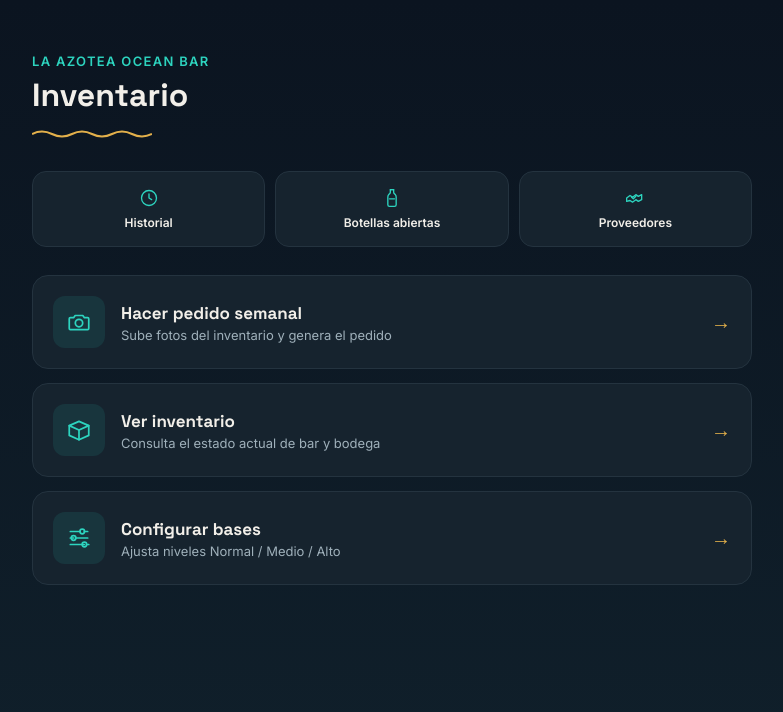
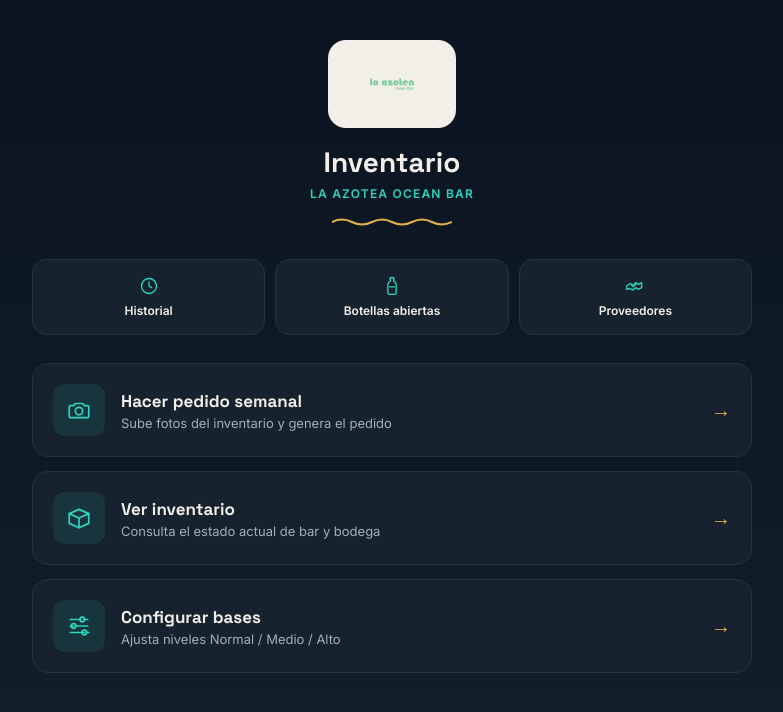
Before and after one commit to pipescratch/Inventario_backend, a Next.js app: page / in a window 1280 px wide. Shown: the top 712 px of the page, without its empty margins (248-1031 px from the left). Built offline with nearby package versions, Linux system fonts and the light colour scheme.

Commit message:
Update page.js

```diff
--- a/app/page.js
+++ b/app/page.js
@@ -113,33 +113,50 @@
     >
       <div style={{ maxWidth: "720px", margin: "0 auto", padding: "40px 20px 56px" }}>
         {/* Encabezado */}
-        <header style={{ marginBottom: "28px" }}>
-          <p
+        <header style={{ marginBottom: "28px", textAlign: "center" }}>
+          <div
             style={{
-              color: colores.acento,
-              fontWeight: 600,
-              fontSize: "13px",
-              letterSpacing: "0.1em",
-              textTransform: "uppercase",
-              marginBottom: "6px",
+              display: "inline-flex",
+              alignItems: "center",
+              justifyContent: "center",
+              background: "#F2EFE9",
+              borderRadius: "18px",
+              padding: "16px 28px",
+              marginBottom: "16px",
             }}
           >
-            La Azotea Ocean Bar
-          </p>
+            <img
+              src="/logo_azt.png"
+              alt="La Azotea Ocean Bar"
+              style={{ height: "56px", width: "auto", display: "block" }}
+            />
+          </div>
           <h1
             style={{
               fontFamily: display.style.fontFamily,
               color: colores.texto,
               fontWeight: 700,
-              fontSize: "32px",
+              fontSize: "28px",
               margin: 0,
             }}
           >
             Inventario
           </h1>
+          <p
+            style={{
+              color: colores.acento,
+              fontWeight: 600,
+              fontSize: "12px",
+              letterSpacing: "0.1em",
+              textTransform: "uppercase",
+              margin: "6px 0 0",
+            }}
+          >
+            La Azotea Ocean Bar
+          </p>
 
           {/* Línea ondulada dorada, firma de la marca */}
-          <svg width="120" height="10" viewBox="0 0 120 10" style={{ marginTop: "14px" }} aria-hidden="true">
+          <svg width="120" height="10" viewBox="0 0 120 10" style={{ marginTop: "16px", display: "inline-block" }} aria-hidden="true">
             <path
               d="M0 5 Q 10 0, 20 5 T 40 5 T 60 5 T 80 5 T 100 5 T 120 5"
               fill="none"
```
